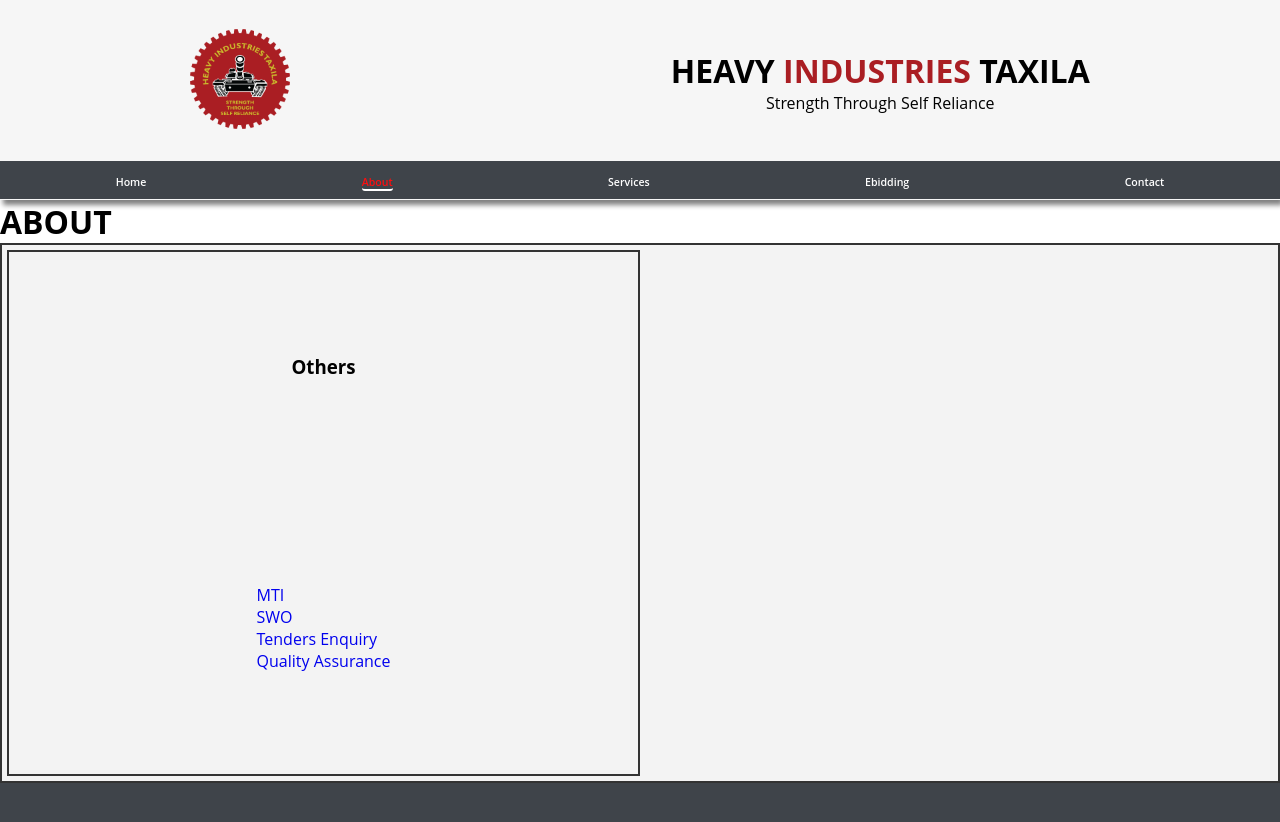
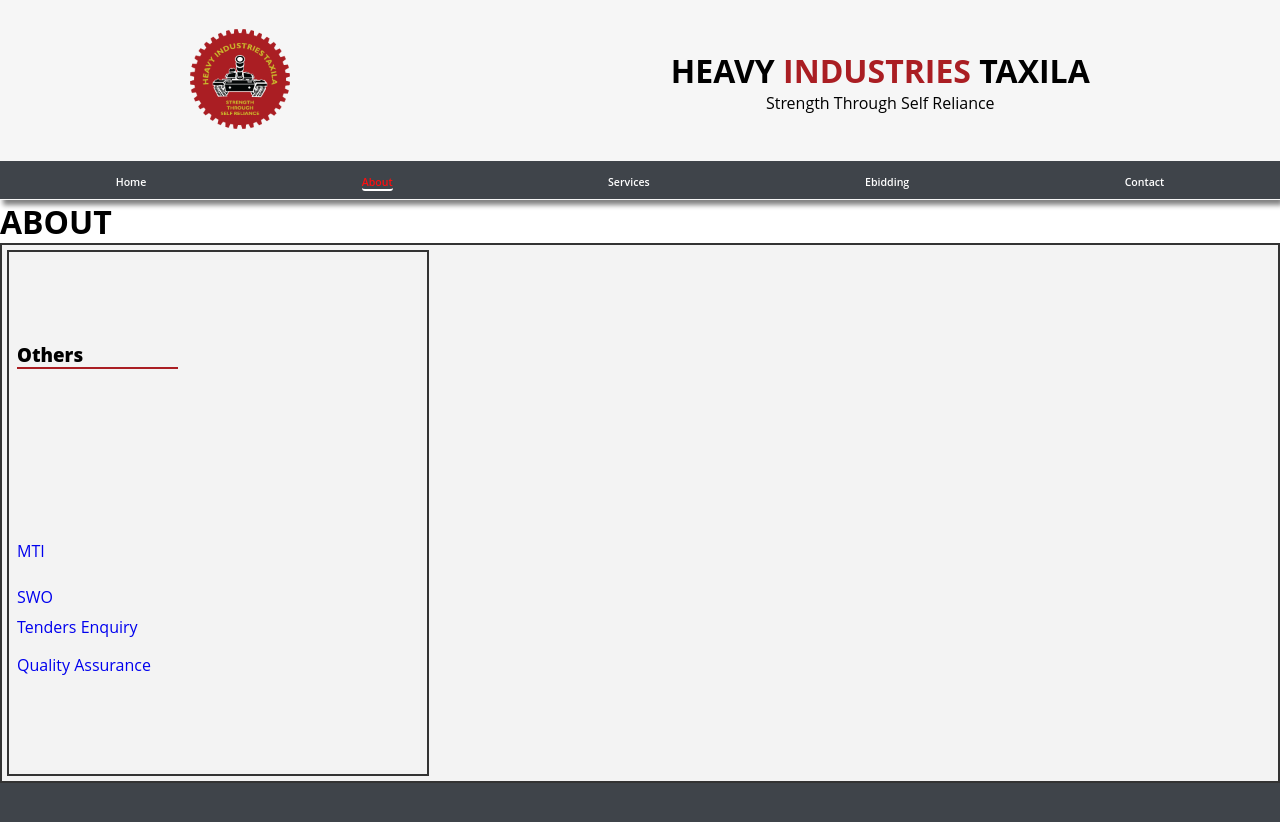
Before and after one commit to wajaht-ali/hit-ebidding, a React (Create React App) app: page /about in a window 1280 px wide. Shown: the top 822 px of the page. Built offline with nearby package versions, Linux system fonts and the light colour scheme.

Commit message:
footer fixing and designing

```diff
--- a/src/styles/Footer.scss
+++ b/src/styles/Footer.scss
@@ -14,13 +14,36 @@
 
         .box {
             height: 100%;
-            width: 50%;
+            width: 33.3%;
             border: 2px solid #333;
             display: flex;
             flex-direction: column;
             justify-content: space-around;
-            align-items: center;
+            padding: .5rem;
 
+            >.head {
+                h3 {
+                    font-weight: 900;
+                    border-bottom: 2px solid $primary-color;
+                    width: 40%;
+                }
+            }
+
+            >.bottom {
+                // height: 70%;
+                // width: 100%;
+
+                ul {
+                    display: flex;
+                    flex-direction: column;
+                    justify-content: space-between;
+
+                    li {
+                        margin: .5rem 0;
+                    }
+                }
+
+            }
         }
     }
 }
```
